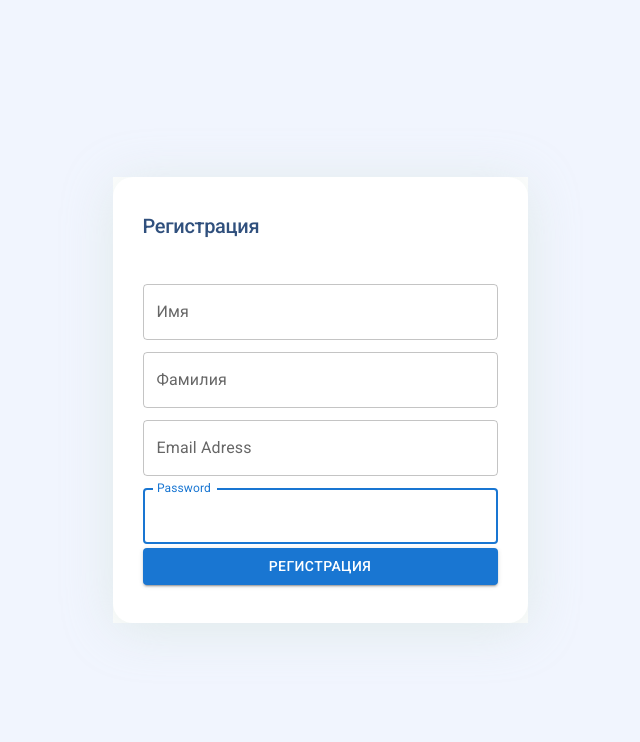
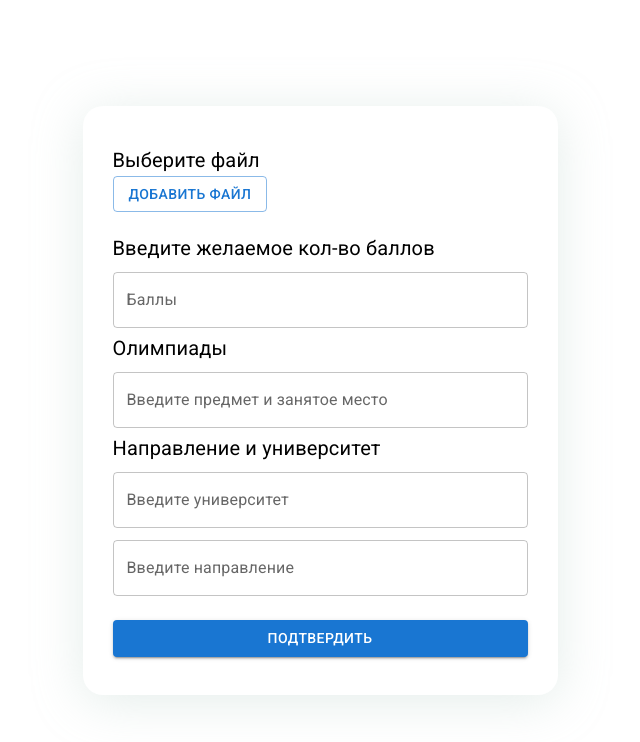
Before and after one commit to InnsmouthFisherman/Assistant-to-the-admissions-Committee, a React (Vite) app in the folder frontend/: page / in a window 1280 px wide. Shown: the top 742 px of the page, without its empty margins (320-960 px from the left). Built offline with nearby package versions, Linux system fonts and the light colour scheme.

Commit message:
analysis

```diff
--- a/frontend/src/App.jsx
+++ b/frontend/src/App.jsx
@@ -1,5 +1,7 @@
 import Registration from "./component/RegistrationSection";
+import Application from "./component/Application";
+import Analysis from "./component/student-analysis/Analysis";
 
 export default function App() {
-  return <Registration />;
+  return <Analysis />;
 }
--- /dev/null
+++ b/frontend/src/component/Application.jsx
@@ -0,0 +1,76 @@
+import { Typography, Box, TextField, Grid } from "@mui/material";
+import React from "react";
+import Button from "@mui/material/Button";
+import CssBaseline from "@mui/material/CssBaseline";
+import FormName from "./Forms/FormName";
+import FormLocation from "./Forms/FormLocation";
+import FormPersonalData from "./Forms/FormPersonalData";
+
+const url = "http://127.0.0.1:5000/add_applicant ";
+export default function Application() {
+  // const [id, setId] = useState(null);
+  // const [name, setName] = useState("");
+  // const [surName, setSurName] = useState("");
+  // const [email, setEmail] = useState("");
+  // const [password, setPassword] = useState(null);
+
+  // const handleSubmit = () => {
+  //   axios.post(url, {
+  //     id,
+  //     name,
+  //     firstName,
+  //     surname,
+  //     password,
+  //     region,
+  //     city,
+  //     Street,
+  //     inn,
+  //     scool,
+  //     ball,
+  //   });
+  // };
+
+  // const classes = useStyles();
+  return (
+    <>
+      <CssBaseline />
+      <Typography
+        variant="h1"
+        fontWeight="400"
+        fontSize="48px"
+        lineHeight="23px"
+        marginBottom="38px"
+        align="center"
+        paddingLeft="30px"
+        paddingRight="30px"
+        paddingTop="38px"
+        paddingBottom="38px"
+      >
+        Заявка абитуриента
+      </Typography>
+      <Grid container spacing={5}>
+        <Grid item xs={12} sm={6} md={4}>
+          <FormName />
+        </Grid>
+        <Grid item xs={12} sm={6} md={4}>
+          <FormLocation />
+        </Grid>
+        <Grid item xs={12} sm={6} md={4}>
+          <FormPersonalData />
+        </Grid>
+      </Grid>
+      <div className="button" style={{ textAlign: "center", marginTop: 30 }}>
+        <Button
+          variant="contained"
+          style={{
+            borderRadius: 10,
+            height: 45,
+            width: 300,
+          }}
+        >
+          Отправить
+        </Button>
+      </div>
+    </>
+  );
+}
--- /dev/null
+++ b/frontend/src/component/Forms/FormLocation.jsx
@@ -0,0 +1,58 @@
+import { Typography, Box, TextField } from "@mui/material";
+import React from "react";
+import Button from "@mui/material/Button";
+import CssBaseline from "@mui/material/CssBaseline";
+import FormControlLabel from "@mui/material/FormControlLabel";
+import Checkbox from "@mui/material/Checkbox";
+
+export default function FormLocation() {
+  // const classes = useStyles();
+  return (
+    <Box
+      maxWidth="379px"
+      width="100%"
+      bgcolor="#ffffff"
+      boxShadow="0px 6px 50px rgba(217, 229, 225, 0.7)"
+      borderRadius="20px"
+      paddingLeft="30px"
+      paddingRight="30px"
+      paddingTop="38px"
+      paddingBottom="38px"
+    >
+      <Typography
+        variant="h1"
+        color="#30507d"
+        fontWeight="500"
+        fontSize="20px"
+        lineHeight="23px"
+        marginBottom="38px"
+      >
+        Место проживания
+      </Typography>
+      <TextField
+        autoFocus
+        margin="dense"
+        id="region"
+        label="Введите область"
+        type="text"
+        fullWidth
+      />
+      <TextField
+        autoFocus
+        margin="dense"
+        id="city"
+        label="Введите город"
+        type="text"
+        fullWidth
+      />
+      <TextField
+        autoFocus
+        margin="dense"
+        id="Street"
+        label="Введите улицу"
+        type="text"
+        fullWidth
+      />
+    </Box>
+  );
+}
--- /dev/null
+++ b/frontend/src/component/Forms/FormName.jsx
@@ -0,0 +1,56 @@
+import { Typography, Box, TextField } from "@mui/material";
+import React from "react";
+import Button from "@mui/material/Button";
+import CssBaseline from "@mui/material/CssBaseline";
+
+export default function FormName() {
+  // const classes = useStyles();
+  return (
+    <Box
+      maxWidth="379px"
+      width="100%"
+      bgcolor="#ffffff"
+      boxShadow="0px 6px 50px rgba(217, 229, 225, 0.7)"
+      borderRadius="20px"
+      paddingLeft="30px"
+      paddingRight="30px"
+      paddingTop="38px"
+      paddingBottom="38px"
+    >
+      <Typography
+        variant="h1"
+        color="#30507d"
+        fontWeight="500"
+        fontSize="20px"
+        lineHeight="23px"
+        marginBottom="38px"
+      >
+        ФИО
+      </Typography>
+      <TextField
+        autoFocus
+        margin="dense"
+        id="name"
+        label="Имя"
+        type="text"
+        fullWidth
+      />
+      <TextField
+        autoFocus
+        margin="dense"
+        id="firstName"
+        label="Фамилия"
+        type="text"
+        fullWidth
+      />
+      <TextField
+        autoFocus
+        margin="dense"
+        id="surname"
+        label="Введите отчество"
+        type="text"
+        fullWidth
+      />
+    </Box>
+  );
+}
--- /dev/null
+++ b/frontend/src/component/Forms/FormPersonalData.jsx
@@ -0,0 +1,57 @@
+import { Typography, Box, TextField } from "@mui/material";
+import React from "react";
+import Button from "@mui/material/Button";
+import CssBaseline from "@mui/material/CssBaseline";
+
+export default function FormPersonalData() {
+  // const classes = useStyles();
+  return (
+    <Box
+      maxWidth="379px"
+      width="100%"
+      bgcolor="#ffffff"
+      boxShadow="0px 6px 50px rgba(217, 229, 225, 0.7)"
+      borderRadius="20px"
+      paddingLeft="30px"
+      paddingRight="30px"
+      paddingTop="38px"
+      paddingBottom="38px"
+    >
+      <Typography
+        variant="h1"
+        color="#30507d"
+        fontWeight="500"
+        fontSize="20px"
+        lineHeight="23px"
+        marginBottom="38px"
+      >
+        Личные данные
+      </Typography>
+
+      <TextField
+        autoFocus
+        margin="dense"
+        id="inn"
+        label="Введите инн"
+        type="number"
+        fullWidth
+      />
+      <TextField
+        autoFocus
+        margin="dense"
+        id="scool"
+        label="Введите школу"
+        type="text"
+        fullWidth
+      />
+      <TextField
+        autoFocus
+        margin="dense"
+        id="ball"
+        label="Введите средний балл"
+        type="number"
+        fullWidth
+      />
+    </Box>
+  );
+}
--- a/frontend/src/component/RegistrationSection.jsx
+++ b/frontend/src/component/RegistrationSection.jsx
@@ -8,12 +8,6 @@ import Button from "@mui/material/Button";
 const url = "http://127.0.0.1:5000/add_applicant ";
 
 export default function Registration() {
-  const [id, setId] = useState(null);
-  const [name, setName] = useState("");
-  const [surName, setSurName] = useState("");
-  const [email, setEmail] = useState("");
-  const [password, setPassword] = useState(null);
-
   const handleSubmit = () => {
     axios.post(url, { id, name, surName, email, password });
   };
@@ -87,7 +81,12 @@ export default function Registration() {
           fullWidth
         />
 
-        <Button onClick={handleSubmit} variant="contained" fullWidth>
+        <Button
+          onClick={handleSubmit}
+          variant="contained"
+          fullWidth
+          style={{ marginTop: 20 }}
+        >
           Регистрация
         </Button>
       </Box>
--- /dev/null
+++ b/frontend/src/component/student-analysis/Analysis.jsx
@@ -0,0 +1,74 @@
+import CssBaseline from "@mui/material/CssBaseline";
+import React from "react";
+import axios from "axios";
+import { useState } from "react";
+import { Typography, Box, TextField } from "@mui/material";
+import Button from "@mui/material/Button";
+
+export default function Analysis() {
+  return (
+    <>
+      <Box
+        maxWidth="415px"
+        width="100%"
+        boxShadow="0px 6px 50px rgba(217, 229, 225, 0.7)"
+        borderRadius="20px"
+        paddingLeft="30px"
+        paddingRight="30px"
+        paddingTop="38px"
+        paddingBottom="38px"
+      >
+        <Typography variant="h6" fontWeight="100">
+          Выберите файл
+        </Typography>
+        <Button variant="outlined" style={{ marginBottom: 20 }}>
+          добавить файл
+        </Button>
+
+        <Typography variant="h6" fontWeight="100">
+          Введите желаемое кол-во баллов
+        </Typography>
+        <TextField
+          margin="dense"
+          id="points"
+          label="Баллы"
+          type="number"
+          fullWidth
+        />
+
+        <Typography fontWeight="100" variant="h6">
+          Олимпиады
+        </Typography>
+        <TextField
+          margin="dense"
+          id="points"
+          label="Введите предмет и занятое место"
+          type="text"
+          fullWidth
+        />
+
+        <Typography variant="h6" fontWeight="100">
+          Направление и университет
+        </Typography>
+        <TextField
+          margin="dense"
+          id="points"
+          label="Введите университет"
+          type="text"
+          fullWidth
+        />
+        <TextField
+          margin="dense"
+          id="points"
+          label="Введите направление"
+          type="text"
+          fullWidth
+        />
+
+        <Button variant="contained" fullWidth style={{ marginTop: 20 }}>
+          Подтвердить
+        </Button>
+      </Box>
+    </>
+  );
+}
--- a/frontend/src/index.css
+++ b/frontend/src/index.css
@@ -1,5 +1,5 @@
 :root {
-  background: #f1f5fe;
+  background: bgcolor= "#ffffff";
   height: 100vh;
   display: flex;
   flex-direction: column;
```
